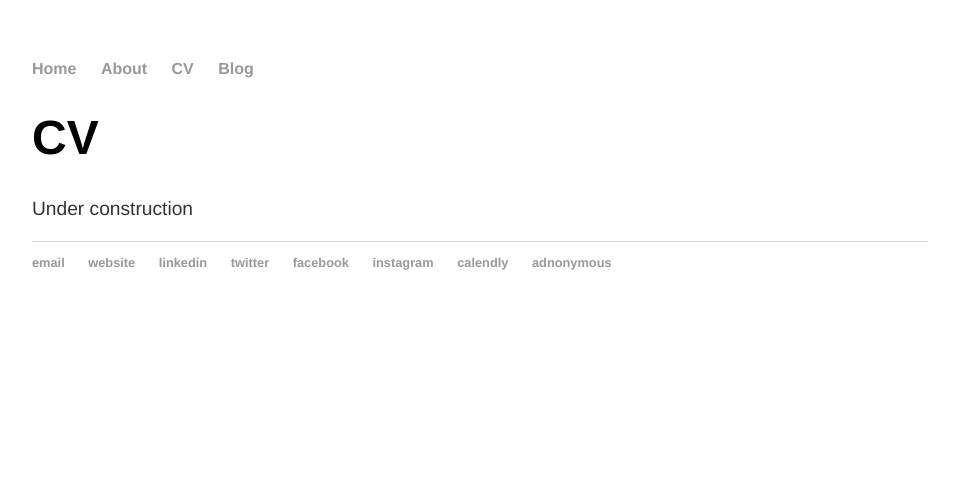
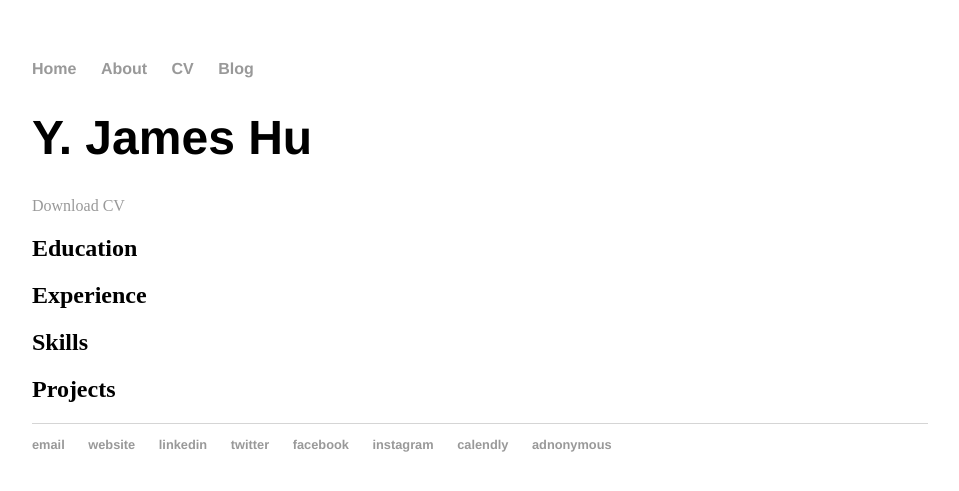
Before and after one commit to y-james-hu/y-james-hu.github.io, a Jekyll site: the page built from cv/index.html, in a window 1280 px wide. Shown: the top 491 px of the page, without its empty margins (160-1119 px from the left). Built offline with Jekyll 4.4.1, drawn with Linux system fonts in a browser that asks for light colours.

Commit message:
Update index.html

```diff
--- a/cv/index.html
+++ b/cv/index.html
@@ -2,5 +2,15 @@
 layout: default
 title: CV
 ---
-	<h1>{{ page.title }}</h1>
-  <p>Under construction</p>
+<h1>Y. James Hu</h1>
+
+<div class="cv">
+	<a href="#" class="download" title="Download CV as PDF">Download CV</a>
+
+<h2>Education</h2>
+
+<h2>Experience</h2>
+
+<h2>Skills</h2>
+
+<h2>Projects</h2>
```
